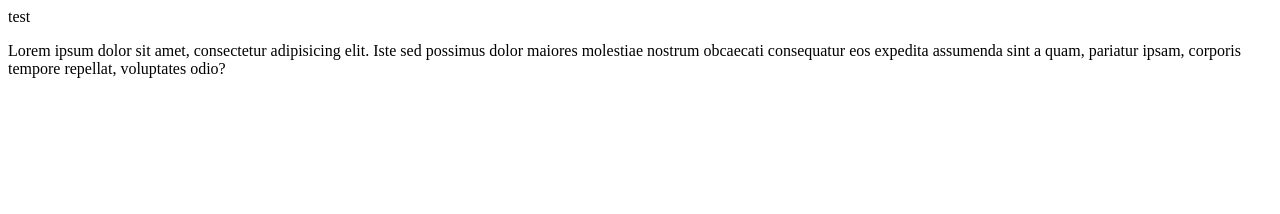
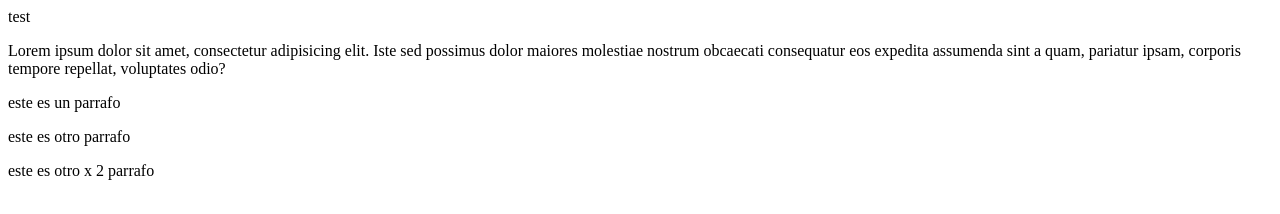
Before and after one commit to rafaedante/git_Clase6, a plain HTML site: page index.html in a window 1280 px wide. Drawn offline with Linux system fonts and the light colour scheme.

Commit message:
cambio urgente en index

```diff
--- a/index.html
+++ b/index.html
@@ -9,5 +9,8 @@
 <body>
     test
     <p>Lorem ipsum dolor sit amet, consectetur adipisicing elit. Iste sed possimus dolor maiores molestiae nostrum obcaecati consequatur eos expedita assumenda sint a quam, pariatur ipsam, corporis tempore repellat, voluptates odio?</p>
+    <p>este es un parrafo</p>
+    <p>este es otro parrafo</p>
+    <p>este es otro x 2 parrafo</p>
 </body>
 </html>
```
